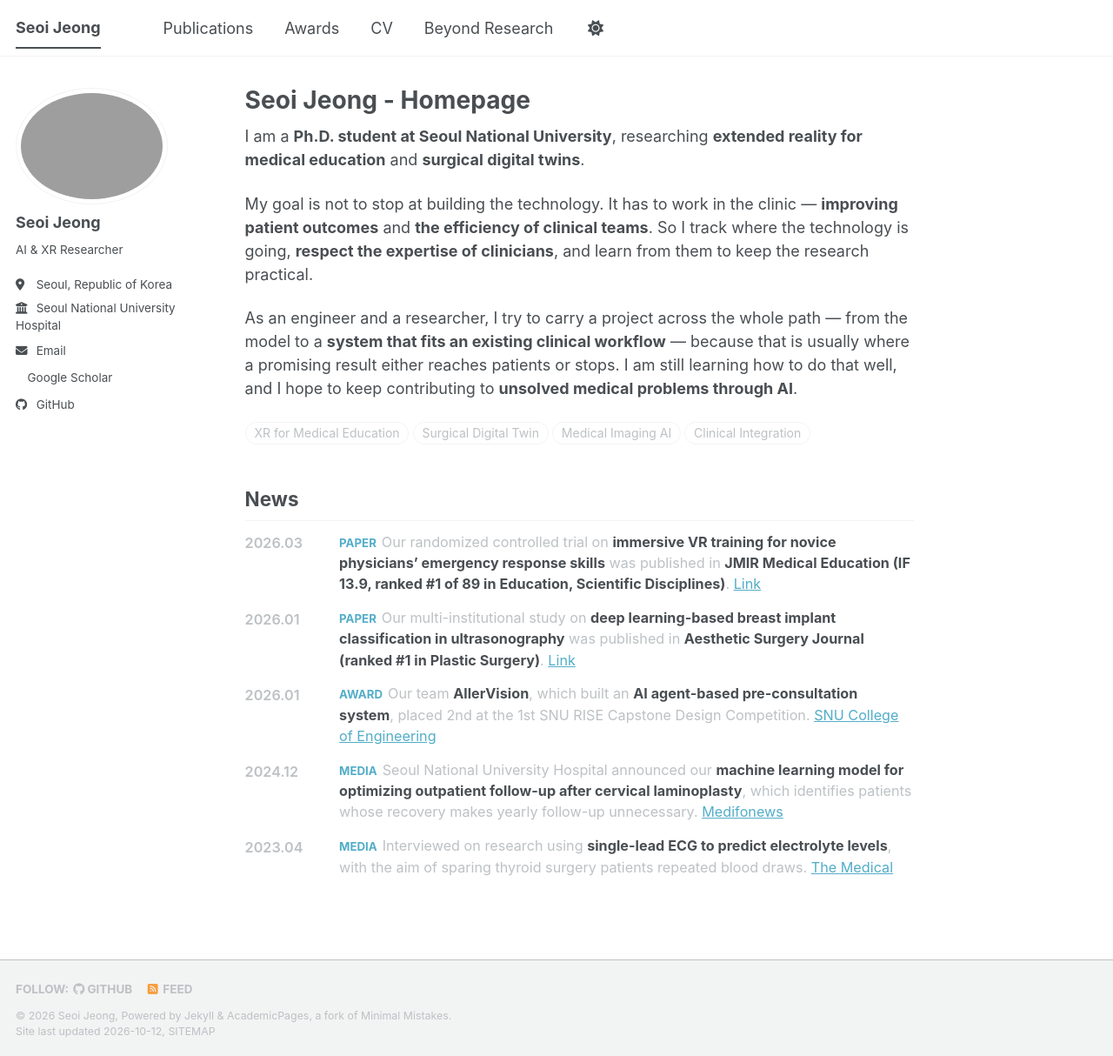
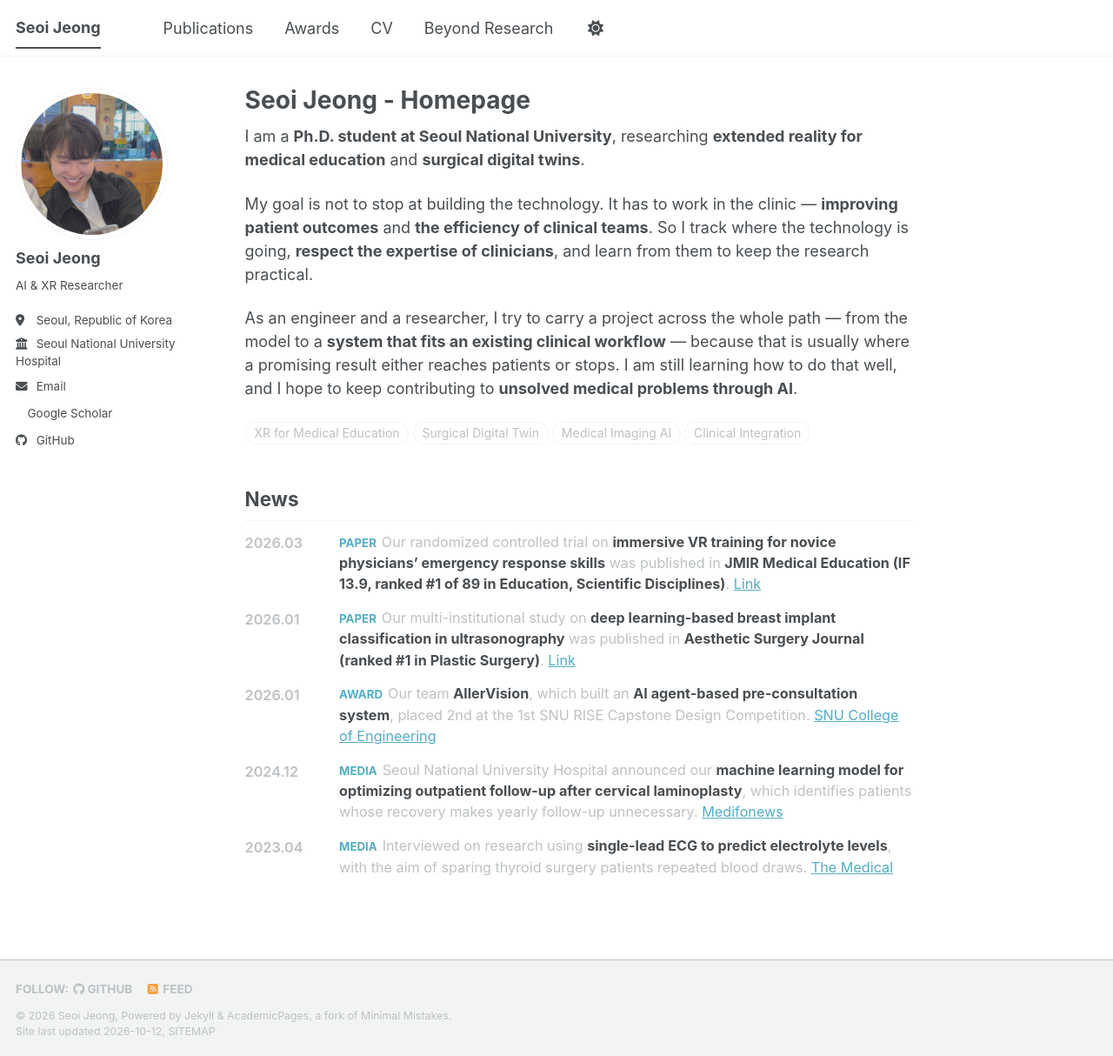
Before and after one commit to higogoc/higogoc.github.io, a Jekyll site: the page built from _pages/about.md, in a window 1280 px wide and 1214 px high. Shown: the whole window at 87% size. Built offline with Jekyll 4.4.1, drawn with Linux system fonts in a browser that asks for light colours; a style sheet for code colours, icons or effects is not loaded.

Commit message:
Update the sidebar profile photo
Point author.avatar at the new images/profile.jpg, already a 400x400
square, which suits the circular frame the theme renders it in.

about.jpg is left in place but is no longer referenced anywhere.

Co-Authored-By: Claude Opus 5 <noreply@anthropic.com>

```diff
--- a/_config.yml
+++ b/_config.yml
@@ -23,7 +23,7 @@ repository               : "higogoc/higogoc.github.io"
 #               Additional customization can be done by editing /_includes/author-profile.html
 author:
   # Biographic information
-  avatar           : "about.jpg"
+  avatar           : "profile.jpg"
   name             : "Seoi Jeong"
   pronouns         : # example: "she/her"
   bio              : "AI & XR Researcher"
```
Also changed, not shown: images/profile.jpg (added).
